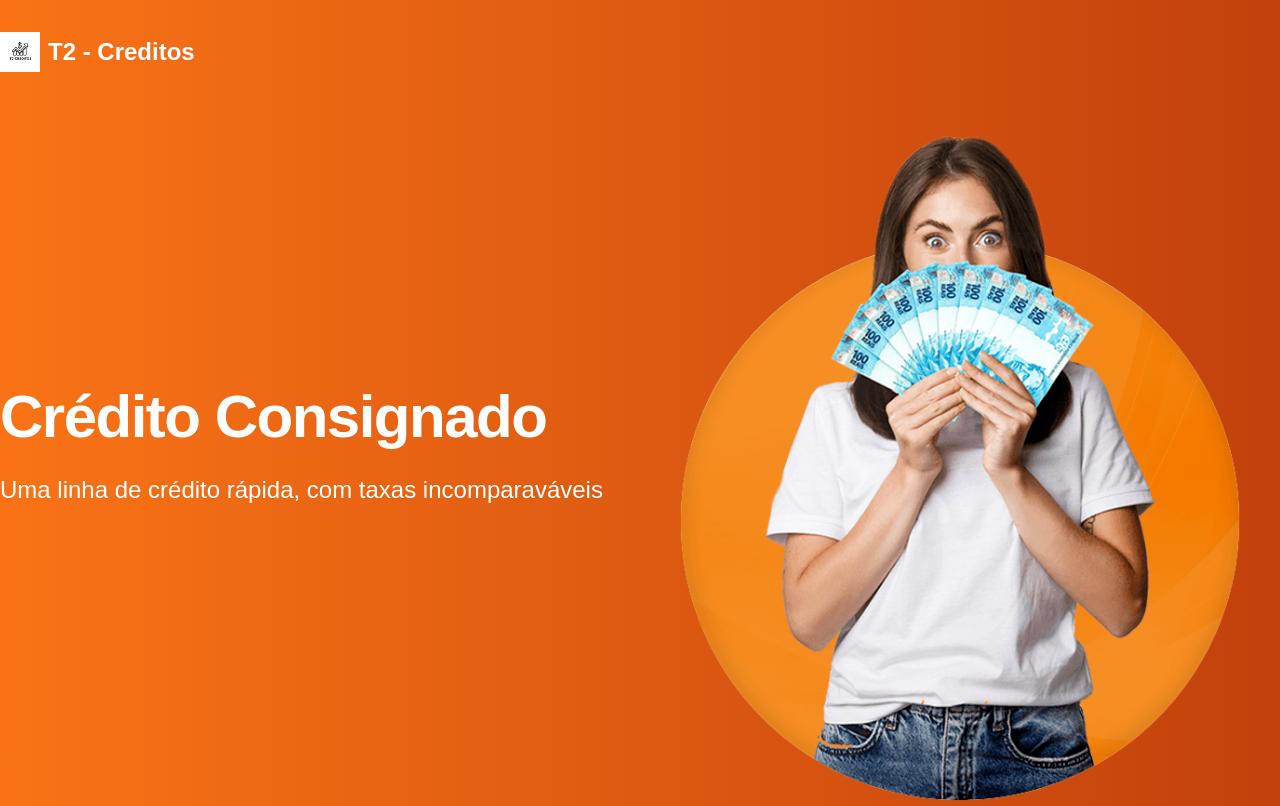
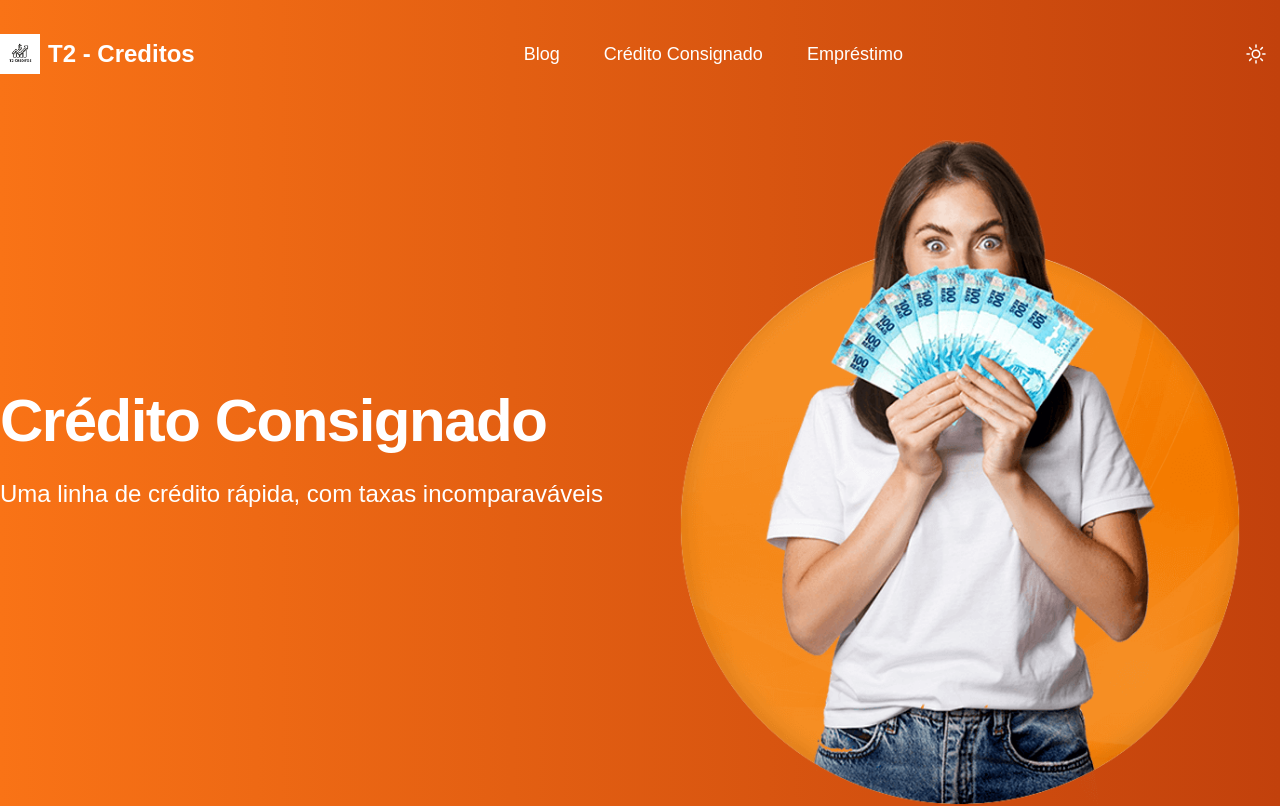
Before and after one commit to thii777/t2-frontend, a Next.js app: page / in a window 1280 px wide. Shown: the top 806 px of the page. Built offline with nearby package versions, Linux system fonts and the light colour scheme.

Commit message:
add theme button

```diff
--- a/src/components/Card.tsx
+++ b/src/components/Card.tsx
@@ -9,7 +9,7 @@ interface CardProps {
 
 export default function Card(props: CardProps) {
   return (
-    <div className="max-w-sm bg-white rounded-lg border border-gray-200 shadow-md dark:bg-gray-800 dark:border-gray-700">
+    <div className="max-w-sm bg-white rounded-lg border border-gray-50 shadow-md dark:bg-gray-800 dark:border-gray-900">
       <a href="#">
         <Image className="rounded-t-lg" src={props.imageLink} alt=""/>
       </a>
--- /dev/null
+++ b/src/components/DarkSwitch.tsx
@@ -0,0 +1,42 @@
+import React, { useState, useEffect } from "react";
+import { useTheme } from "next-themes";
+import { LightIcon } from "./Icons";
+
+const ThemeChanger = () => {
+  const [mounted, setMounted] = useState(false);
+  const { theme, setTheme } = useTheme();
+
+  // When mounted on client, now we can show the UI
+  useEffect(() => setMounted(true), []);
+
+  if (!mounted) return null;
+
+  return (
+    <div className="flex items-center">
+      {theme === "dark" ? (
+        <button
+          onClick={() => setTheme("light")}
+          className="text-white rounded-full outline-none focus:outline-none">
+          <span className="sr-only">Light Mode</span>
+
+          <svg
+            xmlns="http://www.w3.org/2000/svg"
+            className="w-5 h-5"
+            viewBox="0 0 20 20"
+            fill="currentColor">
+            <path d="M17.293 13.293A8 8 0 016.707 2.707a8.001 8.001 0 1010.586 10.586z" />
+          </svg>
+        </button>
+      ) : (
+        <button
+          onClick={() => setTheme("dark")}
+          className="text-white rounded-full outline-none focus:outline-none focus-visible:ring focus-visible:ring-gray-100 focus:ring-opacity-20">
+          <span className="sr-only">Dark Mode</span>
+          {LightIcon}
+        </button>
+      )}
+    </div>
+  );
+};
+
+export default ThemeChanger;
--- a/src/components/Footer.tsx
+++ b/src/components/Footer.tsx
@@ -29,7 +29,7 @@ export default function Footer() {
               </Link>
             </div>
 
-            <div className="max-w-md mt-4 text-white dark:text-gray-400">
+            <div className="max-w-md mt-4 text-white dark:text-white">
               T2 Creditos, CNPJ 00.000.000/0001-00, Avenida Louraci Della Nina Tavares, 80, Mogilar, Mogi das Cruzes, SP, CEP: 08773-650
             </div>
           </div>
@@ -37,7 +37,7 @@ export default function Footer() {
             <div className="flex flex-wrap w-full -mt-2 -ml-3 lg:ml-0">
               {legal.map((item, index) => (
                 <Link key={index} href="/" legacyBehavior>
-                  <a className="w-full px-4 py-2 text-white rounded-md dark:text-gray-300 hover:text-indigo-500 focus:text-indigo-500 focus:bg-indigo-100 focus:outline-none dark:focus:bg-trueGray-700">
+                  <a className="w-full px-4 py-2 text-white rounded-md dark:text-white hover:text-indigo-500 focus:text-indigo-500 focus:bg-indigo-100 focus:outline-none dark:focus:bg-trueGray-700">
                     {item}
                   </a>
                 </Link>
@@ -46,16 +46,16 @@ export default function Footer() {
           </div>
           <div className="">
             <div className="text-white">Follow us</div>
-            <div className="flex mt-5 space-x-5 text-white dark:text-gray-500">
+            <div className="flex mt-5 space-x-5 text-white dark:text-white">
               <a
-                href="https://www.instagram.com/t2cre.ditos/"
+                href="https://www.instagram.com/t2creditos/"
                 target="_blank"
                 rel="noopener noreferrer">
                 <span className="sr-only">Facebook</span>
                 <Facebook />
               </a>
               <a
-                href="https://www.instagram.com/t2cre.ditos/"
+                href="https://www.instagram.com/t2creditos/"
                 target="_blank"
                 rel="noopener noreferrer">
                 <span className="sr-only">Instagram</span>
@@ -65,7 +65,7 @@ export default function Footer() {
           </div>
         </div>
 
-        <div className="my-10 text-sm text-center text-white dark:text-gray-400">
+        <div className="my-10 text-sm text-center text-white dark:text-white">
           Copyright ©, T2 Creditos
         </div>
       </Container>
--- /dev/null
+++ b/src/components/Icons/index.tsx
@@ -0,0 +1,16 @@
+export const LightIcon = (
+  <svg
+    xmlns="http://www.w3.org/2000/svg"
+    fill="none"
+    viewBox="0 0 24 24"
+    strokeWidth={1.5}
+    stroke="currentColor"
+    className="w-6 h-6"
+  >
+    <path
+      strokeLinecap="round"
+      strokeLinejoin="round"
+      d="M12 3v2.25m6.364.386l-1.591 1.591M21 12h-2.25m-.386 6.364l-1.591-1.591M12 18.75V21m-4.773-4.227l-1.591 1.591M5.25 12H3m4.227-4.773L5.636 5.636M15.75 12a3.75 3.75 0 11-7.5 0 3.75 3.75 0 017.5 0z"
+    />
+  </svg>
+);
--- a/src/components/Navbar.tsx
+++ b/src/components/Navbar.tsx
@@ -1,11 +1,14 @@
 /* eslint-disable @next/next/no-img-element */
 import Link from "next/link";
+import ThemeChanger from "../components/DarkSwitch";
 import { Disclosure } from "@headlessui/react";
 
 export default function Navbar() {
-  // const navigation = [
-  //   "Blog",
-  // ];
+  const navigation = [
+    { name: "Blog", route: "https://www.instagram.com/t2creditos/" },
+    { name: "Crédito Consignado", route: "/payroll-loans" },
+    { name: "Empréstimo", route: "/payroll-loans" },
+  ];
 
   return (
     <div className="w-full bg-gradient-to-r from-orange-500 to-orange-700">
@@ -30,13 +33,15 @@ export default function Navbar() {
                   </a>
                 </Link>
 
-                {/* <Disclosure.Button
+                <Disclosure.Button
                   aria-label="Toggle Menu"
-                  className="px-2 py-1 ml-auto text-gray-500 rounded-md lg:hidden hover:text-indigo-500 focus:text-indigo-500 focus:bg-indigo-100 focus:outline-none dark:text-gray-300 dark:focus:bg-trueGray-700">
+                  className="px-2 py-1 ml-auto text-white rounded-md lg:hidden hover:text-white"
+                >
                   <svg
                     className="w-6 h-6 fill-current"
                     xmlns="http://www.w3.org/2000/svg"
-                    viewBox="0 0 24 24">
+                    viewBox="0 0 24 24"
+                  >
                     {open && (
                       <path
                         fillRule="evenodd"
@@ -51,50 +56,54 @@ export default function Navbar() {
                       />
                     )}
                   </svg>
-                </Disclosure.Button> */}
+                </Disclosure.Button>
 
-                {/* <Disclosure.Panel className="flex flex-wrap w-full my-5 lg:hidden">
+                <Disclosure.Panel className="flex flex-wrap w-full my-5 lg:hidden">
                   <>
-                    {navigation.map((item, index) => (
-                      <Link key={index} href="/" legacyBehavior>
-                        <a className="w-full px-4 py-2 -ml-4 text-gray-500 rounded-md dark:text-gray-300 hover:text-indigo-500 focus:text-indigo-500 focus:bg-indigo-100 dark:focus:bg-gray-800 focus:outline-none dark:focus:bg-trueGray-700">
-                          {item}
+                    {navigation.map((item) => (
+                      <Link key={item.name} href={item.route} legacyBehavior>
+                        <a className="w-full px-4 py-2 -ml-4 text-white rounded-md dark:text-gray-300 hover:text-orange-400 focus:text-orange-400">
+                          {item.name}
                         </a>
                       </Link>
                     ))}
-                    <Link href="/" legacyBehavior>
+                    {/* <Link href="/" legacyBehavior>
                       <a className="w-full px-6 py-2 mt-3 text-center text-white bg-indigo-600 rounded-md lg:ml-5">
-                        Get Started
+                        Login
                       </a>
-                    </Link>
+                    </Link> */}
+                    <div className="mt-3">
+                      <ThemeChanger />
+                    </div>
                   </>
-                </Disclosure.Panel> */}
+                </Disclosure.Panel>
               </div>
             </>
           )}
         </Disclosure>
 
         {/* menu  */}
-        {/* <div className="hidden text-center lg:flex lg:items-center">
+        <div className="hidden text-center lg:flex lg:items-center">
           <ul className="items-center justify-end flex-1 pt-6 list-none lg:pt-0 lg:flex">
-            {navigation.map((menu, index) => (
-              <li className="mr-3 nav__item" key={index}>
-                <Link href="/" legacyBehavior>
-                  <a className="inline-block px-4 py-2 text-lg font-normal text-white no-underline rounded-md dark:text-gray-200 hover:text-indigo-500 focus:text-indigo-500 focus:bg-indigo-100 focus:outline-none dark:focus:bg-gray-800">
-                    {menu}
+            {navigation.map((menu) => (
+              <li className="mr-3 nav__item" key={menu.name}>
+                <Link key={menu.name} href={menu.route} legacyBehavior>
+                  <a className="inline-block px-4 py-2 text-lg font-normal text-white no-underline rounded-md dark:text-gray-200 hover:text-orange-400 focus:text-orange-400">
+                    {menu.name}
                   </a>
                 </Link>
               </li>
             ))}
           </ul>
-        </div> */}
+        </div>
 
         <div className="hidden mr-3 space-x-4 lg:flex nav__item">
           {/* <Link href="/" legacyBehavior>
             <a className="px-6 py-2 text-white bg-indigo-600 rounded-md md:ml-5">
-              Get Started
+              Login
             </a>
           </Link> */}
+          <ThemeChanger />
         </div>
       </nav>
     </div>
--- a/src/pages/_app.tsx
+++ b/src/pages/_app.tsx
@@ -1,7 +1,12 @@
+import { ThemeProvider } from "next-themes";
 import "../styles/globals.css";
 
 function MyApp({ Component, pageProps }) {
-  return <Component {...pageProps} />;
+  return (
+    <ThemeProvider attribute="class">
+      <Component {...pageProps} />
+    </ThemeProvider>
+  );
 }
 
 export default MyApp;
--- a/tailwind.config.js
+++ b/tailwind.config.js
@@ -9,7 +9,6 @@ module.exports = {
     extend: {},
   },
   plugins: [
-    // ...
     require('@tailwindcss/forms'),
   ],
 }
```
Lines whose indentation alone changed are shown as unchanged.
